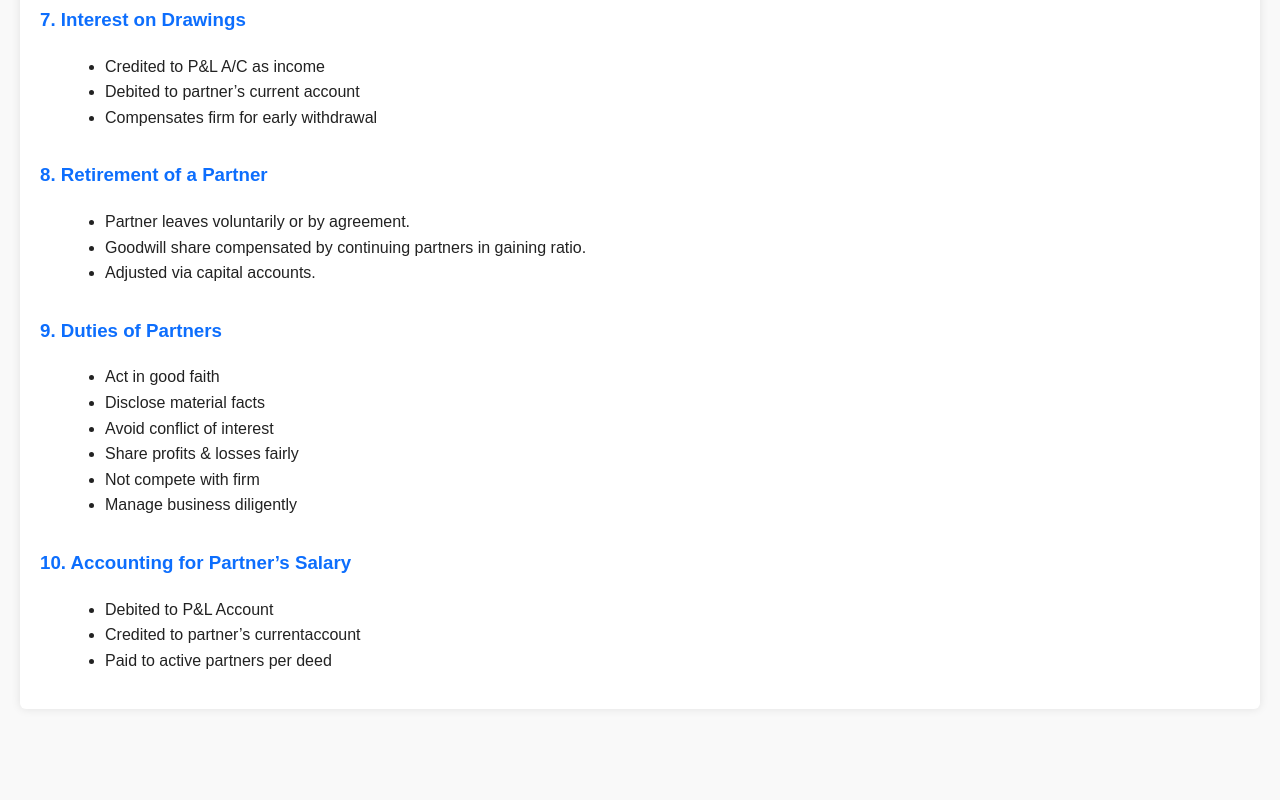
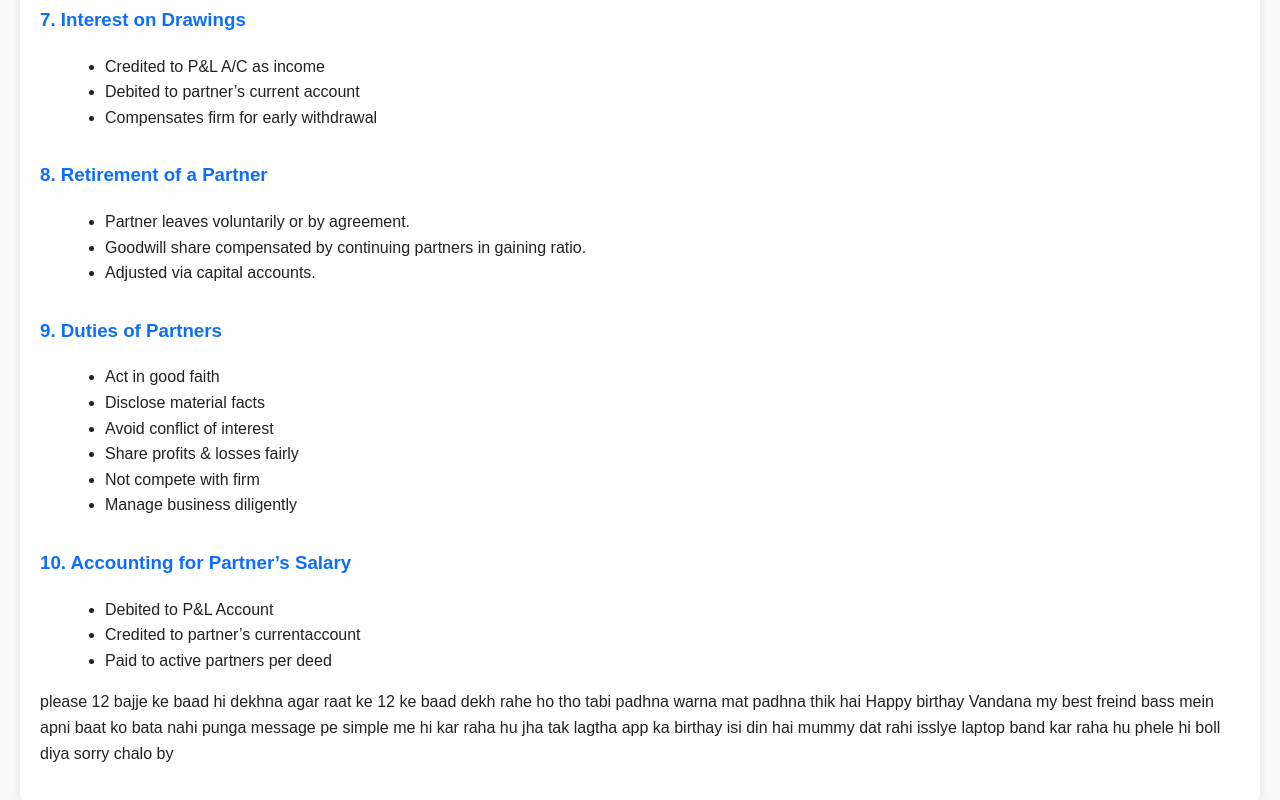
Before and after one commit to juddjhf/yayad, a website: page ch-1index.html in a window 1280 px wide. Shown: the part 5321-6121 px from the top of the page. Before the commit the page ends 6060 px from the top, so only its background shows below. Drawn offline with Linux system fonts and the light colour scheme.

Commit message:
Update ch-1index.html

```diff
--- a/ch-1index.html
+++ b/ch-1index.html
@@ -301,7 +301,7 @@
     <li>Paid to active partners per deed</li>
   </ul>
 <p>
-
+please 12 bajje ke baad hi dekhna agar raat ke 12 ke baad dekh rahe ho tho tabi padhna warna mat padhna thik hai Happy birthay Vandana my best freind bass mein apni baat ko bata nahi punga message pe simple me hi kar raha hu jha tak lagtha app ka birthay isi din hai mummy dat rahi isslye laptop band kar raha hu  phele hi boll diya sorry chalo by
 </p>
 </body>
 </html>
```
